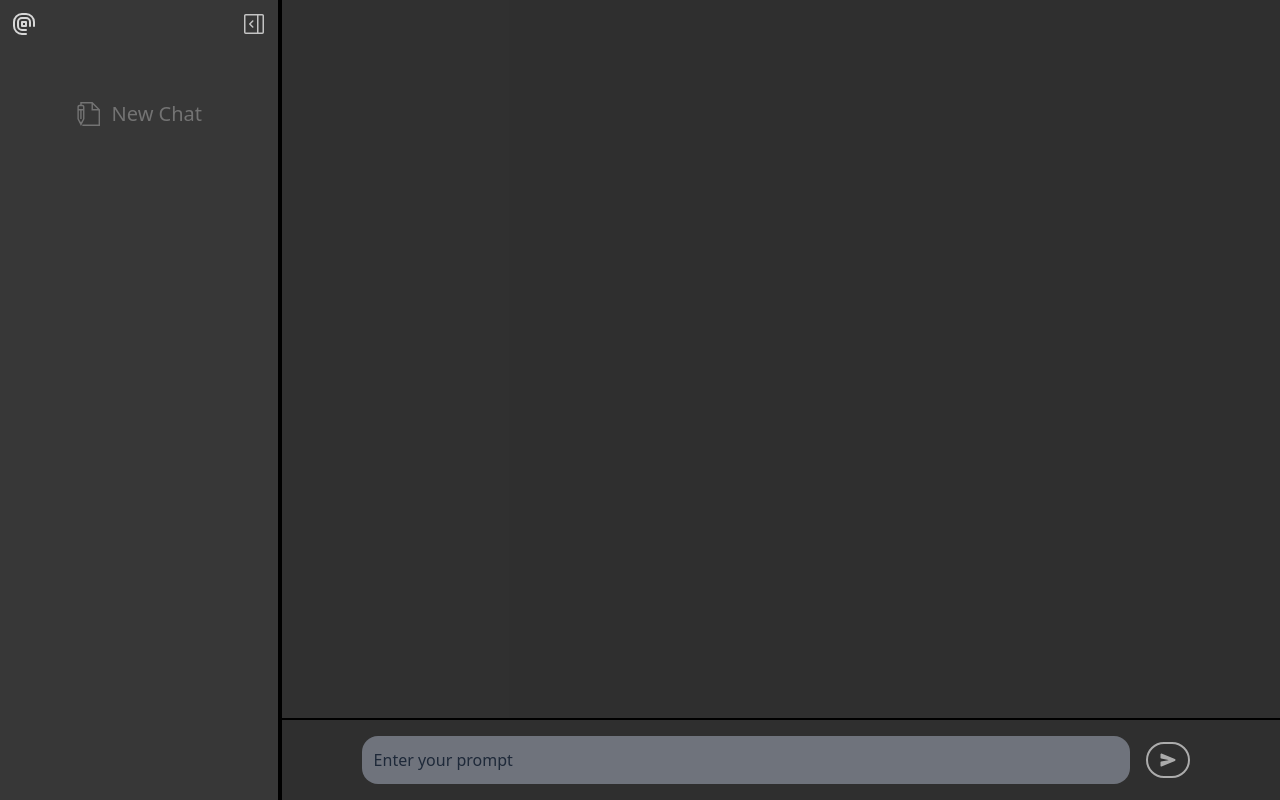
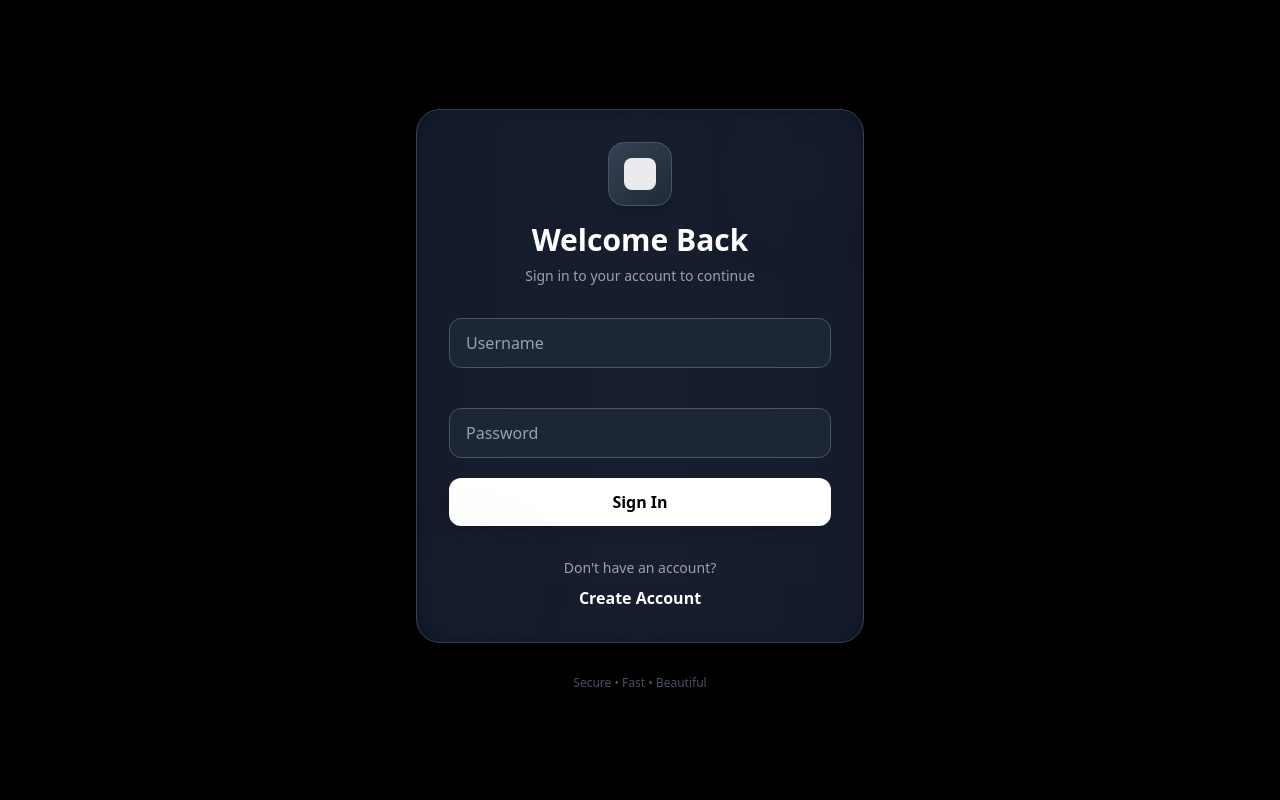
Before and after one commit to kaihere14/chatify-ai, a React (Vite) app: page / in a window 1280 px wide. Built offline with nearby package versions, Linux system fonts and the light colour scheme; no server answers.

Commit message:
adde auth front end and foreground

```diff
--- /dev/null
+++ b/Components/Auth.jsx
@@ -0,0 +1,165 @@
+import React, { useState } from "react";
+
+const Auth = ({ onLogin }) => {
+  const [username, setUsername] = useState("");
+  const [password, setPassword] = useState("");
+  const [email, setEmail] = useState("");
+  const [isLogin, setIsLogin] = useState(true);
+  const [isLoading, setIsLoading] = useState(false);
+
+  const handleSubmit = async (e) => {
+    e.preventDefault();
+    setIsLoading(true);
+
+    try {
+      const url = isLogin
+        ? "http://localhost:3000/login"
+        : "http://localhost:3000/register";
+
+      const payload = isLogin
+        ? { username, password }
+        : { username, email, password };
+
+      const res = await fetch(url, {
+        method: 'POST',
+        headers: {
+          'Content-Type': 'application/json',
+        },
+        credentials: 'include', // important for cookies
+        body: JSON.stringify(payload),
+      });
+
+      if (!res.ok) {
+        throw new Error(`HTTP error! status: ${res.status}`);
+      }
+
+      const data = await res.json();
+
+      console.log(data);
+      onLogin(data); // pass login success back
+    } catch (err) {
+      console.error(err.message);
+      alert("Auth failed");
+    } finally {
+      setIsLoading(false);
+    }
+  };
+
+  return (
+    <div className="min-h-screen flex items-center justify-center bg-black p-4">
+      {/* Background decorative elements */}
+      <div className="absolute inset-0 overflow-hidden">
+        <div className="absolute -top-1/2 -right-1/2 w-96 h-96 bg-gray-800 rounded-full opacity-5 blur-3xl animate-pulse"></div>
+        <div className="absolute -bottom-1/2 -left-1/2 w-96 h-96 bg-gray-700 rounded-full opacity-5 blur-3xl animate-pulse delay-1000"></div>
+      </div>
+
+      <div className="relative w-full max-w-md">
+        {/* Glass morphism card */}
+        <div className="backdrop-blur-xl bg-gray-900/90 border border-gray-700 rounded-3xl shadow-2xl p-8 relative overflow-hidden">
+          {/* Glowing border effect */}
+          <div className="absolute inset-0 rounded-3xl bg-gradient-to-r from-gray-600 via-gray-500 to-gray-600 opacity-10 blur-sm"></div>
+
+          <div className="relative z-10">
+            {/* Logo/Header area */}
+            <div className="text-center mb-8">
+              <div className="w-16 h-16 bg-gradient-to-br from-gray-700 to-gray-800 rounded-2xl mx-auto mb-4 flex items-center justify-center shadow-lg border border-gray-600">
+                <div className="w-8 h-8 bg-white rounded-lg opacity-90"></div>
+              </div>
+              <h1 className="text-3xl font-bold text-white mb-2">
+                {isLogin ? "Welcome Back" : "Create Account"}
+              </h1>
+              <p className="text-gray-400 text-sm">
+                {isLogin
+                  ? "Sign in to your account to continue"
+                  : "Join us today and get started"}
+              </p>
+            </div>
+
+            {/* Form */}
+            <form onSubmit={handleSubmit} className="space-y-5">
+              {/* Username field */}
+              <div className="relative">
+                <input
+                  type="text"
+                  placeholder="Username"
+                  className="w-full px-4 py-3 bg-gray-800/80 border border-gray-600 rounded-xl text-white placeholder-gray-400 focus:outline-none focus:ring-2 focus:ring-gray-500 focus:border-gray-500 backdrop-blur-sm transition-all duration-300"
+                  value={username}
+                  onChange={(e) => setUsername(e.target.value)}
+                  required
+                />
+                <div className="absolute inset-0 rounded-xl bg-gradient-to-r from-gray-700/20 to-gray-600/20 opacity-0 hover:opacity-100 transition-opacity duration-300 pointer-events-none"></div>
+              </div>
+
+              {/* Email field (only for register) */}
+              <div className={`relative transition-all duration-500 ${!isLogin ? 'opacity-100 max-h-20' : 'opacity-0 max-h-0 overflow-hidden'}`}>
+                <input
+                  type="email"
+                  placeholder="Email"
+                  className="w-full px-4 py-3 bg-gray-800/80 border border-gray-600 rounded-xl text-white placeholder-gray-400 focus:outline-none focus:ring-2 focus:ring-gray-500 focus:border-gray-500 backdrop-blur-sm transition-all duration-300"
+                  value={email}
+                  onChange={(e) => setEmail(e.target.value)}
+                  required={!isLogin}
+                />
+                <div className="absolute inset-0 rounded-xl bg-gradient-to-r from-gray-700/20 to-gray-600/20 opacity-0 hover:opacity-100 transition-opacity duration-300 pointer-events-none"></div>
+              </div>
+
+              {/* Password field */}
+              <div className="relative">
+                <input
+                  type="password"
+                  placeholder="Password"
+                  className="w-full px-4 py-3 bg-gray-800/80 border border-gray-600 rounded-xl text-white placeholder-gray-400 focus:outline-none focus:ring-2 focus:ring-gray-500 focus:border-gray-500 backdrop-blur-sm transition-all duration-300"
+                  value={password}
+                  onChange={(e) => setPassword(e.target.value)}
+                  required
+                />
+                <div className="absolute inset-0 rounded-xl bg-gradient-to-r from-gray-700/20 to-gray-600/20 opacity-0 hover:opacity-100 transition-opacity duration-300 pointer-events-none"></div>
+              </div>
+
+              {/* Submit button */}
+              <button
+                type="submit"
+                disabled={isLoading}
+                className="w-full py-3 px-4 bg-white text-black font-semibold rounded-xl shadow-lg hover:bg-gray-100 transform hover:scale-105 transition-all duration-300 disabled:opacity-50 disabled:cursor-not-allowed disabled:transform-none"
+              >
+                <div className="flex items-center justify-center space-x-2">
+                  {isLoading && (
+                    <div className="w-4 h-4 border-2 border-gray-300 border-t-black rounded-full animate-spin"></div>
+                  )}
+                  <span>{isLogin ? "Sign In" : "Create Account"}</span>
+                </div>
+              </button>
+            </form>
+
+            {/* Toggle between login/register */}
+            <div className="mt-8 text-center">
+              <p className="text-gray-400 text-sm mb-2">
+                {isLogin ? "Don't have an account?" : "Already have an account?"}
+              </p>
+              <button
+                type="button"
+                onClick={() => setIsLogin(!isLogin)}
+                className="text-white hover:text-gray-300 font-semibold transition-colors duration-300 hover:underline"
+              >
+                {isLogin ? "Create Account" : "Sign In"}
+              </button>
+            </div>
+
+            {/* Decorative elements */}
+            <div className="absolute -top-2 -right-2 w-20 h-20 bg-gradient-to-br from-gray-700 to-gray-800 rounded-full opacity-20 blur-2xl"></div>
+            <div className="absolute -bottom-2 -left-2 w-16 h-16 bg-gradient-to-br from-gray-600 to-gray-700 rounded-full opacity-20 blur-2xl"></div>
+          </div>
+        </div>
+
+        {/* Bottom decorative text */}
+        <div className="text-center mt-8">
+          <p className="text-gray-600 text-xs">
+            Secure • Fast • Beautiful
+          </p>
+        </div>
+      </div>
+    </div>
+  );
+};
+
+export default Auth;
--- a/Components/Forground.jsx
+++ b/Components/Forground.jsx
@@ -8,14 +8,13 @@ import { motion } from "framer-motion";
 import ReactMarkdown from "react-markdown";
 import { ThreeDot } from "react-loading-indicators";
 
-const Forground = () => {
+const Forground = ({ user }) => {
   const [loading, setLoadin] = useState(false);
   const [input, setInput] = useState('');
   const [message, setMessage] = useState([]);
   const bottomRef = useRef(null);
 
   useEffect(() => {
-    // Scroll to bottom when messages change
     bottomRef.current?.scrollIntoView({ behavior: "smooth" });
   }, [message]);
 
@@ -27,10 +26,12 @@ const Forground = () => {
     setLoadin(true);
 
     try {
-      const response = await axios.post("http://localhost:3000/asked", data);
+      const response = await axios.post("http://localhost:3000/asked", data, {
+        withCredentials: true, // send cookies
+      });
       setMessage(prev => [
         ...prev,
-        { text: response.data.text, sender: response.data.sender },
+        { text: response.data.text, sender: response.data.sender || "bot" },
       ]);
     } catch (error) {
       setMessage(prev => [
@@ -42,9 +43,19 @@ const Forground = () => {
     }
   };
 
+  const logOut = async() =>{
+    try {
+      const res = await axios.post("http://localhost:3000/logout",{},{
+        withCredentials : true
+      })
+     user(false)
+    } catch (error) {
+      console.log(error )
+    }
+  }
+
   return (
     <div className='w-full min-h-[100vh] bg-[#4f4f4f] flex flex-col md:flex-row'>
-
       {/* Sidebar */}
       <div className="sidebar md:w-[22vw] md:min-h-screen border-r-4 w-full h-30 bg-black/30">
         <div className="first flex justify-between p-3">
@@ -53,12 +64,23 @@ const Forground = () => {
         </div>
 
         <div
-          onClick={() => setMessage([])}
+          onClick={()=>setMessage([])}
           className="nchat md:mt-10 py-3 w-full flex items-center justify-center cursor-pointer hover:bg-black/20"
         >
           <TfiWrite className="text-2xl text-white/30" />
           <button className="text-xl ml-3 text-white/30 cursor-pointer">
             New Chat
+          </button>
+        </div>
+
+
+        <div
+          onClick={logOut}
+          className="nchat md:mt-10 py-3 w-full flex items-center justify-center cursor-pointer hover:bg-black/20"
+        >
+          <TfiWrite className="text-2xl text-white/30" />
+          <button className="text-xl ml-3 text-white/30 cursor-pointer">
+            log out
           </button>
         </div>
       </div>
@@ -72,12 +94,9 @@ const Forground = () => {
               className={`px-4 py-2 rounded-lg max-w-[60%] ${msg.sender === "user" ? "bg-blue-600 text-white self-end" : "bg-gray-700/40 text-white self-start"}`}
             >
               {msg.sender === "bot" ? (
-             <div className="text-white break-words space-y-10">
-                    <ReactMarkdown>
-                         {msg.text.replace(/\n/g, "  \n")}
-                    </ReactMarkdown>
-            </div>
-
+                <div className="text-white break-words space-y-10">
+                  <ReactMarkdown>{msg.text.replace(/\n/g, "  \n")}</ReactMarkdown>
+                </div>
               ) : (
                 msg.text
               )}
@@ -86,9 +105,9 @@ const Forground = () => {
 
           {loading &&
             <div className='ml-3'>
-               <ThreeDot color="#c3c3c3" size="small" text="" textColor="" />
+              <ThreeDot color="#c3c3c3" size="small" text="" textColor="" />
             </div>
-        }
+          }
         </div>
 
         <form onSubmit={handler} className='mt-20'>
--- a/src/App.jsx
+++ b/src/App.jsx
@@ -1,14 +1,40 @@
-import React from 'react'
+import React, { useState, useEffect } from "react";
+import axios from "axios";
+import Auth from "../Components/Auth.jsx";
+import Forground from "../Components/Forground.jsx";
 
-import Forground from '../Components/Forground'
+function App() {
+  const [user, setUser] = useState(null);
+  const [loading, setLoading] = useState(true);
 
-const App = () => {
+  useEffect(() => {
+    const checkAuth = async () => {
+      try {
+        const res = await axios.get("http://localhost:3000/me", {
+          withCredentials: true, // send cookies
+        });
+        setUser(res.data.user); // user comes from backend
+      } catch (err) {
+        setUser(null);
+      } finally {
+        setLoading(false);
+      }
+    };
+
+    checkAuth();
+  }, [user]);
+
+  if (loading) return <div className="text-white">Checking auth...</div>;
+
   return (
-    <div>
-
-      <Forground/>
-    </div>
-  )
+    <>
+      {user ? (
+        <Forground user={(user)=>setUser(user)} />
+      ) : (
+        <Auth onLogin={(data) => setUser(data.user)} />
+      )}
+    </>
+  );
 }
 
-export default App
+export default App;
```
